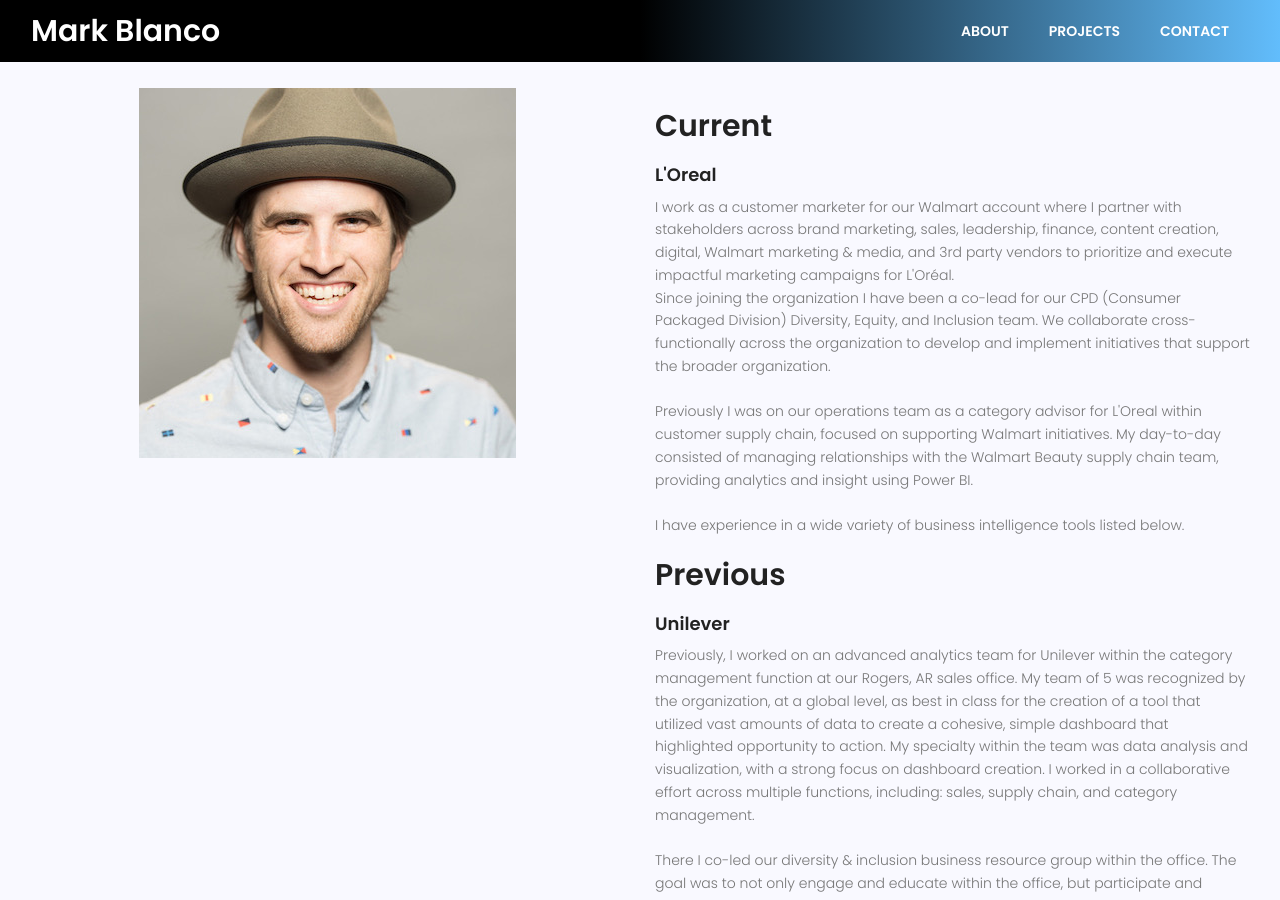
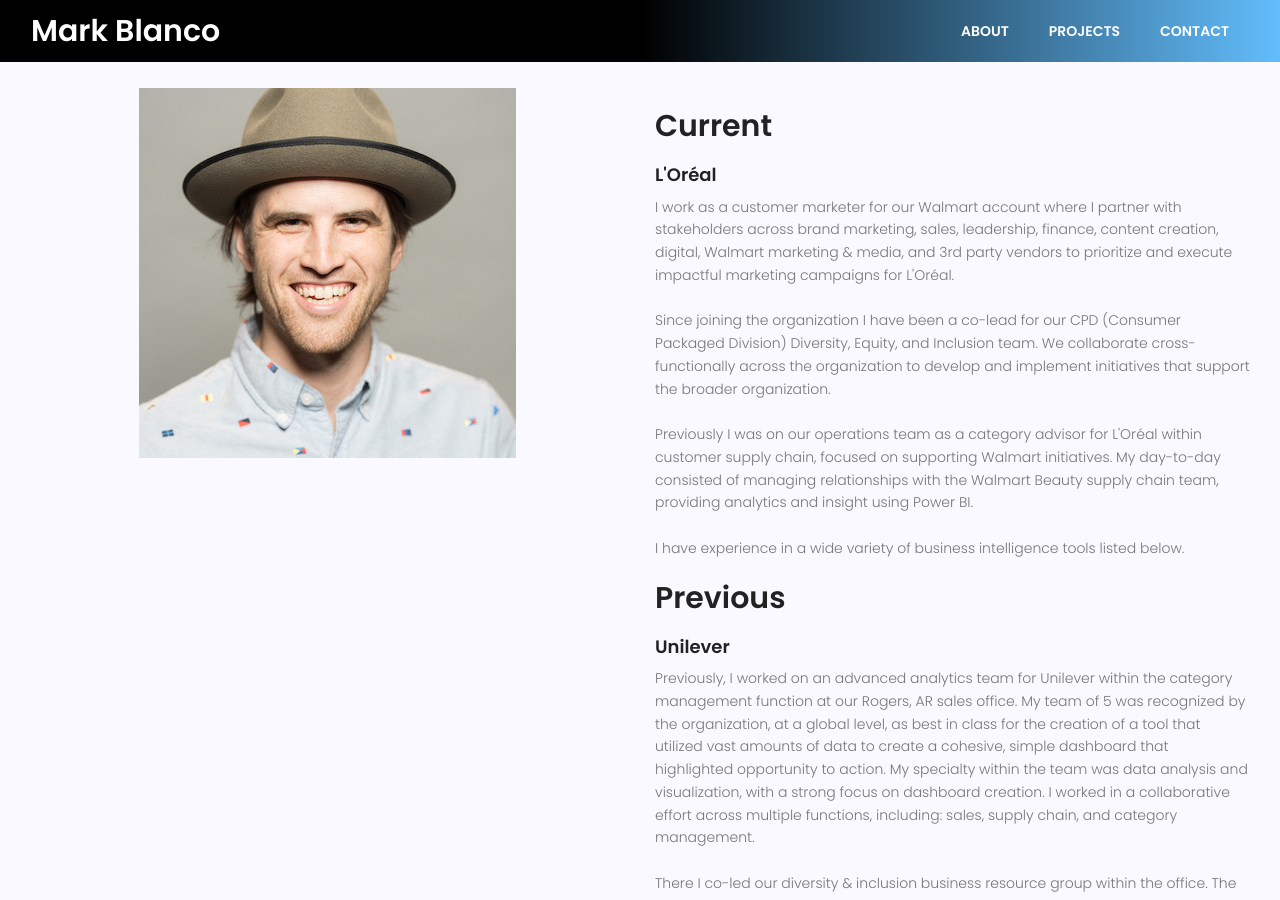
Before and after one commit to boombranco/boombranco.github.io, a Jekyll site: the page about.html, which Jekyll copies as it is, in a window 1280 px wide and 900 px high. Built offline with Jekyll 4.4.1, drawn with Linux system fonts in a browser that asks for light colours; nearby versions of some CDN libraries.

Commit message:
updating spacing issues

```diff
--- a/about.html
+++ b/about.html
@@ -91,14 +91,15 @@
           <div class="col-lg-6 about-left">
             <div class="title text-left">
               <h2 class="mb-10 mt-20">Current</h2>
-              <h4 class="mb-10 mt-20">L'Oreal</h4>
+              <h4 class="mb-10 mt-20">L'Oréal</h4>
               <p>
                 I work as a customer marketer for our Walmart account where I partner with stakeholders across brand marketing, sales, leadership, finance, content creation, digital, Walmart marketing & media, and 3rd party vendors to prioritize and execute impactful marketing campaigns for L'Oréal.
+                <br>
                 <br>
                 Since joining the organization I have been a co-lead for our CPD (Consumer Packaged Division) Diversity, Equity, and Inclusion team. We collaborate cross-functionally across the organization to develop and implement initiatives that support the broader organization.
                 <br>
                 <br>
-                Previously I was on our operations team as a category advisor for L'Oreal within customer supply chain, focused on supporting Walmart initiatives. My day-to-day consisted of managing relationships with the Walmart Beauty supply chain team, providing analytics and insight using Power BI.
+                Previously I was on our operations team as a category advisor for L'Oréal within customer supply chain, focused on supporting Walmart initiatives. My day-to-day consisted of managing relationships with the Walmart Beauty supply chain team, providing analytics and insight using Power BI.
                 <br>
                 <br>
                 I have experience in a wide variety of business intelligence tools listed below.
@@ -120,6 +121,7 @@
                 <br>
                 <h4 class="mb-10 mt-20">Markham & Fitz</h4>
                 In the summer of 2014 I was part of a team that founded and started a local chocolate company: Markham & Fitz. I initially helped out by developing the branding and packaging. Eventually I moved into both a financial and operational role. I mainted and evaluated the financials of the company, as well as, established operational procedures and protocols.
+                <br>
                 <br>
                 I continue to remain affiliated as an advisor to the CEO - assisting with data, marketing, and business strategies.
               </p>
```
